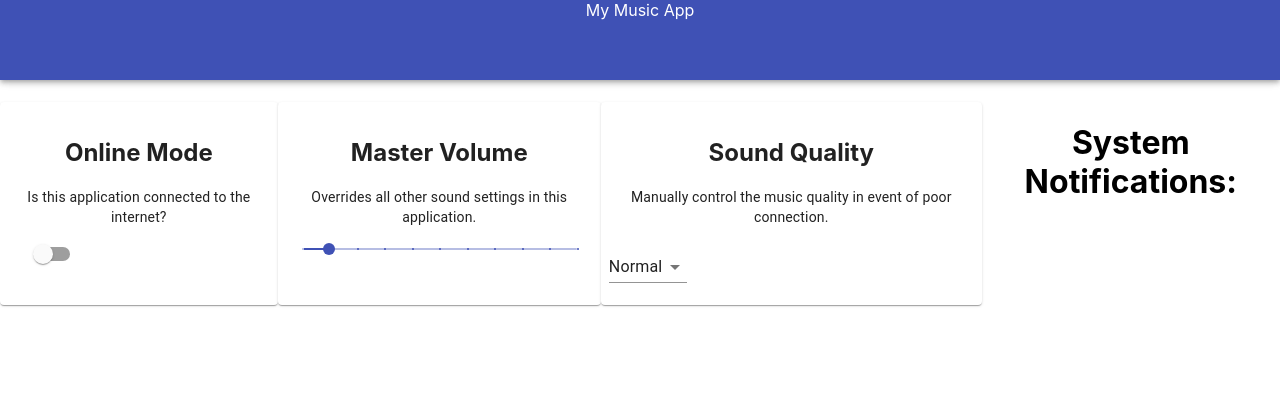
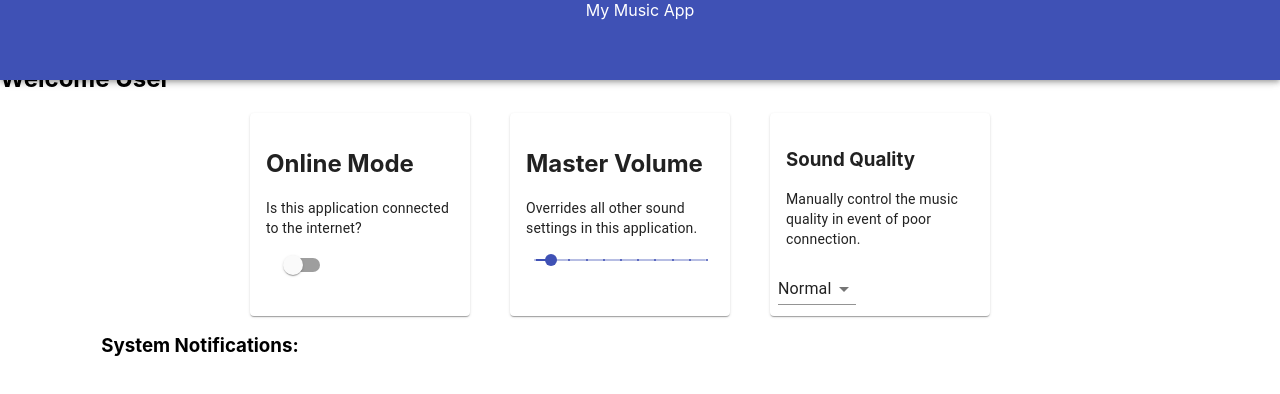
Before and after one commit to JoshuaGutie/music-app, a React (Create React App) app: page / in a window 1280 px wide. Both pictures are taken after a click on the button "PRIMARY". Shown: the top 394 px of the page. Built offline with nearby package versions, Linux system fonts and the light colour scheme.

Commit message:
with minimum CSS styling

```diff
--- a/src/App.css
+++ b/src/App.css
@@ -1,38 +1,19 @@
 .App {
-  text-align: center;
+	text-align: center;
 }
 
-.App-logo {
-  height: 40vmin;
-  pointer-events: none;
+.canvass {
+	display: flex;
+	justify-content: center;
+	text-align: left;
 }
 
-@media (prefers-reduced-motion: no-preference) {
-  .App-logo {
-    animation: App-logo-spin infinite 20s linear;
-  }
+.card {
+	width: 220px;
+	margin-right: 40px;
 }
 
-.App-header {
-  background-color: #282c34;
-  min-height: 100vh;
-  display: flex;
-  flex-direction: column;
-  align-items: center;
-  justify-content: center;
-  font-size: calc(10px + 2vmin);
-  color: white;
+.card1 {
+	width: 400px;
+	margin-right: 40px;
 }
-
-.App-link {
-  color: #61dafb;
-}
-
-@keyframes App-logo-spin {
-  from {
-    transform: rotate(0deg);
-  }
-  to {
-    transform: rotate(360deg);
-  }
-}
--- a/src/components/Dashboard.js
+++ b/src/components/Dashboard.js
@@ -21,11 +21,7 @@ class Dashboard extends Component {
 		this.handleChange = this.handleChange.bind(this);
 		this.handleChange2 = this.handleChange2.bind(this);
 		this.handleClick = this.handleClick.bind(this);
-		// this.handleClick2 = this.handleClick2.bind(this);
 	}
-	// let popUp = ['Your application is offline. You wont be able to share or stream music to other devices.',
-	// 			 'Listening to music at a high volume could cause long-term hearing loss.',
-	// 			 'Music quality is degraded. Increase quality if your connection allows it.']
 
 	componentDidUpdate(prevProps, prevState) {
 		if (prevState.online && !this.state.online) {
@@ -43,7 +39,7 @@ class Dashboard extends Component {
 				"Listening to music at a high volume could cause long-term hearing loss.";
 			console.log("VOLUME", this.state.notifications);
 			this.setState({
-				notifications: [this.state.notifications, volumeNote]
+				notifications: [...this.state.notifications, volumeNote]
 			});
 		}
 
@@ -70,11 +66,6 @@ class Dashboard extends Component {
 			online: !this.state.online
 		});
 	};
-	// handleClick2 = () => {
-	// 	this.setState({
-	// 		quality: this.state.value
-	// 	});
-	// };
 
 	render() {
 		// debugger;
@@ -83,10 +74,10 @@ class Dashboard extends Component {
 		return (
 			<div className="App">
 				<AppBar style={{ height: "10%" }}>My Music App </AppBar>
-				<br />
-				<h1>WELCOME USER</h1>
-				<div style={{ display: "flex" }}>
-					<Card variant="elevation">
+				<div>
+					<h2 style={{ marginTop: "5%", textAlign: "start" }}>Welcome User</h2>
+					<div className="canvass" style={{ display: "flex" }}>
+						<Card className="card" variant="elevation">
 							<CardContent>
 								<h2>Online Mode</h2>
 
@@ -100,7 +91,7 @@ class Dashboard extends Component {
 							</CardContent>
 						</Card>
 
-					<Card variant="elevation">
+						<Card className="card" variant="elevation">
 							<CardContent>
 								<h2>Master Volume</h2>
 
@@ -121,11 +112,12 @@ class Dashboard extends Component {
 								</CardActions>
 							</CardContent>
 						</Card>
-					<Card variant="elevation">
+						<Card className="card" variant="elevation">
 							<CardContent>
-							<h2>Sound Quality</h2>
+								<h3>Sound Quality</h3>
 								<Typography variant="body2" component="p">
-								Manually control the music quality in event of poor connection.
+									Manually control the music quality in event of poor
+									connection.
 								</Typography>
 							</CardContent>
 							<CardActions>
@@ -136,10 +128,13 @@ class Dashboard extends Component {
 								</Select>
 							</CardActions>
 						</Card>
-					<div>
-						<h1>System Notifications:</h1>
+					</div>
+					<div className="card1">
+						<h3> System Notifications:</h3>
 						{this.state.notifications.map((notifications, index) => (
-							<div key={index}>{notifications}</div>
+							<div style={{ display: "flex" }} key={index}>
+								{notifications}
+							</div>
 						))}
 					</div>
 				</div>
```
Lines whose indentation alone changed are shown as unchanged.
